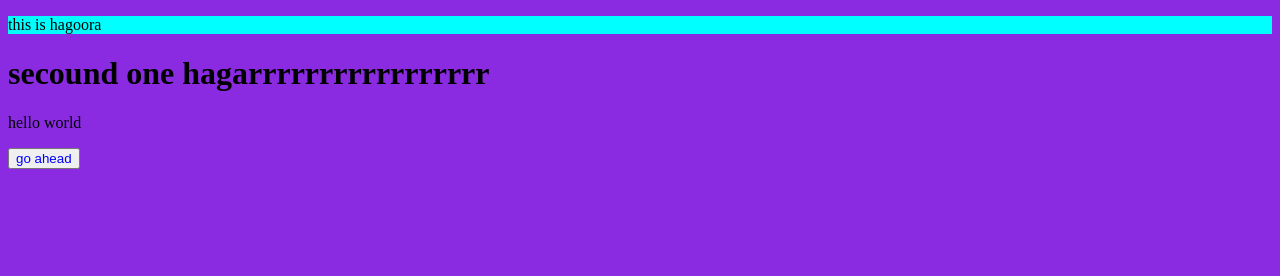
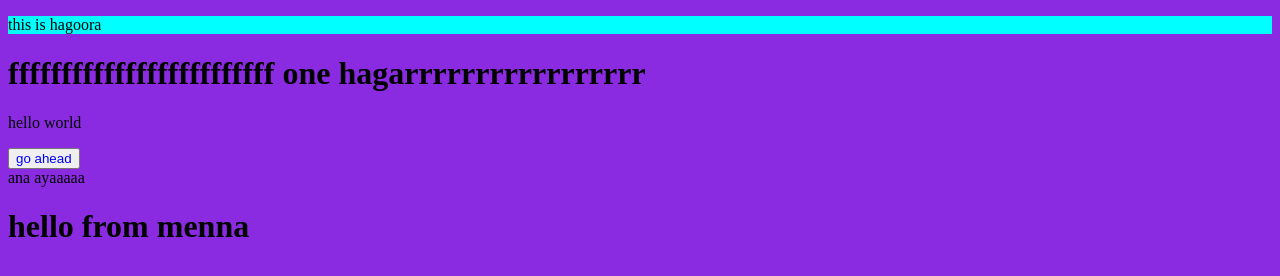
Before and after one commit to menna-25/learn-git, a plain HTML site: page index.html in a window 1280 px wide. Drawn offline with Linux system fonts and the light colour scheme.

Commit message:
hagarssssssssss

```diff
--- a/index.html
+++ b/index.html
@@ -9,8 +9,10 @@
 </head>
 <body>
     <p style="background-color: aqua;">this is hagoora</p>
-    <h1> secound one hagarrrrrrrrrrrrrrrrr</h1>
+    <h1> fffffffffffffffffffffffff one hagarrrrrrrrrrrrrrrrr</h1>
     <p>hello world </p>
     <button>go ahead</button>
+    <div class="Aya">ana ayaaaaa</div>
+    <h1>hello from menna</h1>
 </body>
 </html>
```
